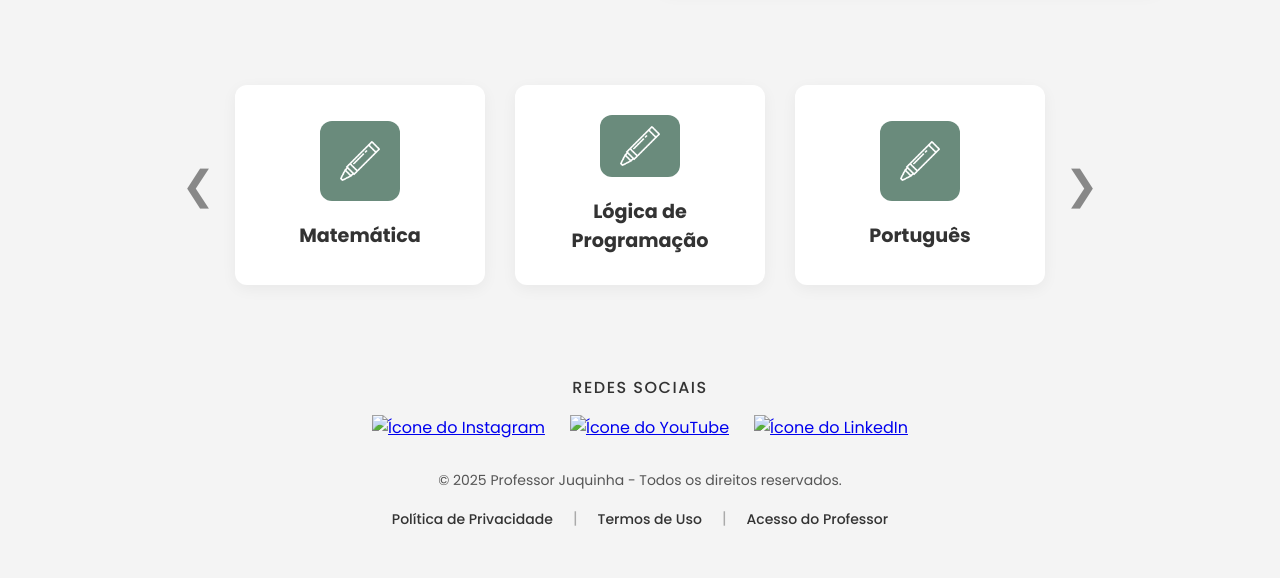
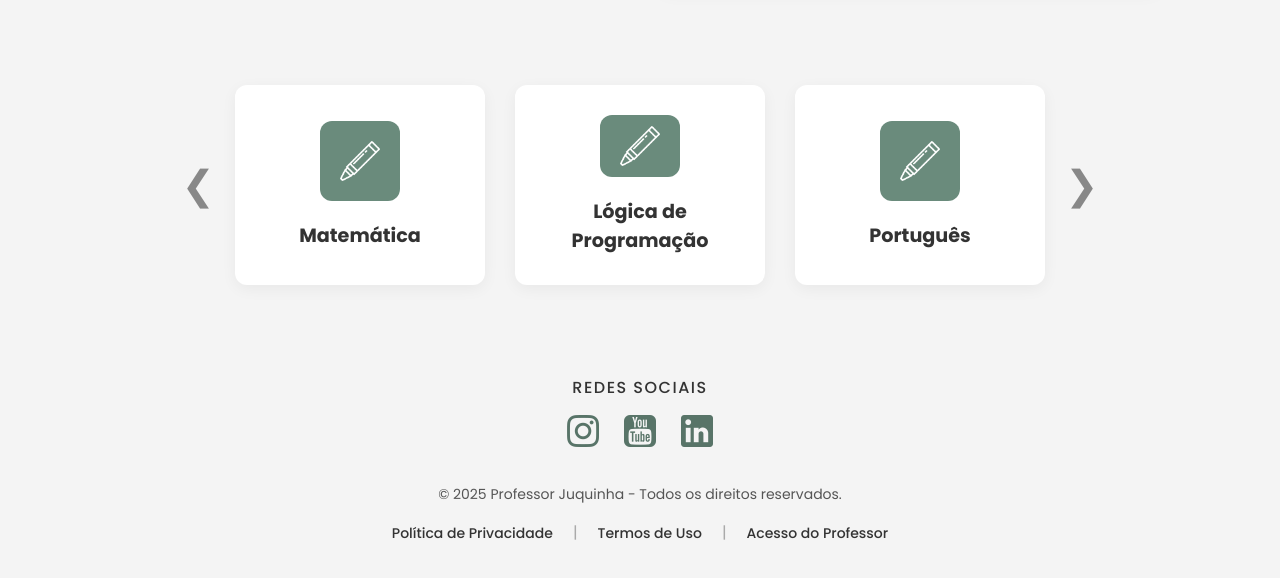
Before and after one commit to chaejiin/projeto-final-senac-backend, a plain HTML site: page index.html in a window 1280 px wide. Shown: the part 532-1110 px from the top of the page. Drawn offline with Linux system fonts and the light colour scheme.

Commit message:
atualização dos assets

```diff
--- a/index.html
+++ b/index.html
@@ -69,17 +69,17 @@
                 <ul class="footer__social-list">
                     <li class="footer__social-item">
                         <a href="https://instagram.com/seu-usuario" target="_blank" rel="noopener noreferrer" class="footer__social-link" aria-label="Instagram do Professor Juquinha">
-                            <img src="./assets/img/instagram-icon.png" alt="Ícone do Instagram" class="footer__social-icon">
+                            <img src="./assets/img/instagram.png" alt="Ícone do Instagram" class="footer__social-icon">
                         </a>
                     </li>
                     <li class="footer__social-item">
                         <a href="https://youtube.com/seu-canal" target="_blank" rel="noopener noreferrer" class="footer__social-link" aria-label="Canal do YouTube do Professor Juquinha">
-                            <img src="./assets/img/youtube-icon.png" alt="Ícone do YouTube" class="footer__social-icon">
+                            <img src="./assets/img/logotipo-do-youtube.png" alt="Ícone do YouTube" class="footer__social-icon">
                         </a>
                     </li>
                     <li class="footer__social-item">
                         <a href="https://linkedin.com/in/seu-perfil" target="_blank" rel="noopener noreferrer" class="footer__social-link" aria-label="LinkedIn do Professor Juquinha">
-                            <img src="./assets/img/linkedin-icon.png" alt="Ícone do LinkedIn" class="footer__social-icon">
+                            <img src="./assets/img/logotipo-do-linkedin.png" alt="Ícone do LinkedIn" class="footer__social-icon">
                         </a>
                     </li>
                 </ul>
```
Also changed, not shown: assets/img/devices.png (deleted), assets/img/instagram.png (added), assets/img/logotipo-do-linkedin.png (added), assets/img/logotipo-do-youtube.png (added), assets/img/pc.png (deleted).
